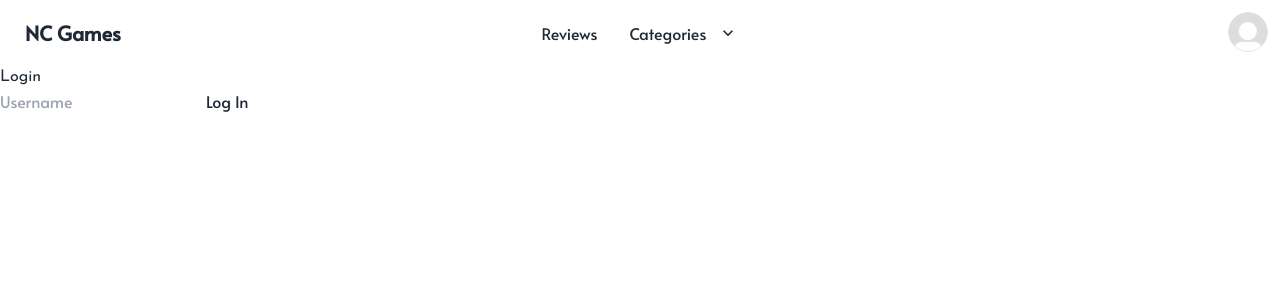
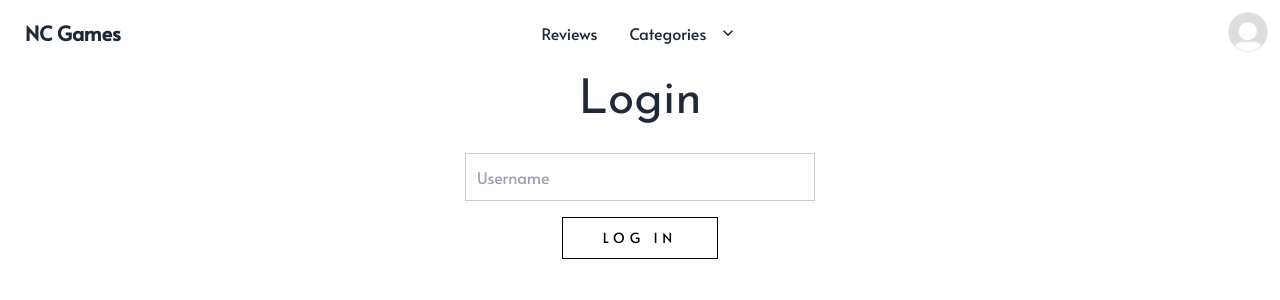
Before and after one commit to jake4369/nc_games, a React app: page /login in a window 1280 px wide. Shown: the top 300 px of the page. Built offline with nearby package versions, Linux system fonts and the light colour scheme; no server answers; the HTML template or start-up script is replaced by a standard one.

Commit message:
Add basic styles to login page

```diff
--- a/src/index.css
+++ b/src/index.css
@@ -426,6 +426,44 @@ section.latest-reviews {
   color: #5357b6;
 }
 
+/* ====================
+  LOGIN PAGE
+  ==================== */
+.login-page {
+  text-align: center;
+}
+
+.login-page__heading {
+  font-size: 3rem;
+  margin-bottom: 1rem;
+}
+
+.username-input {
+  display: block;
+  margin: 0 auto 1rem auto;
+  border: 1px solid rgba(0, 0, 0, 0.2);
+  padding: 0.6875rem 0 0.6875rem 0.6875rem;
+  width: 87.2%;
+  max-width: 21.875rem;
+}
+
+.login-form-btn {
+  display: block;
+  font-family: "Alata";
+  font-weight: 400;
+  font-size: 0.875rem;
+  line-height: 0.875rem;
+  letter-spacing: 0.3125rem;
+  text-transform: uppercase;
+  color: #000;
+  background: #fff;
+  border: 0.0625rem solid #000;
+  outline: none;
+  padding: 0.8125rem 2.5rem;
+  cursor: pointer;
+  margin: 0 auto;
+}
+
 /* ========================================
  MEDIA QUERIES - TABLET
  ======================================== */
```
